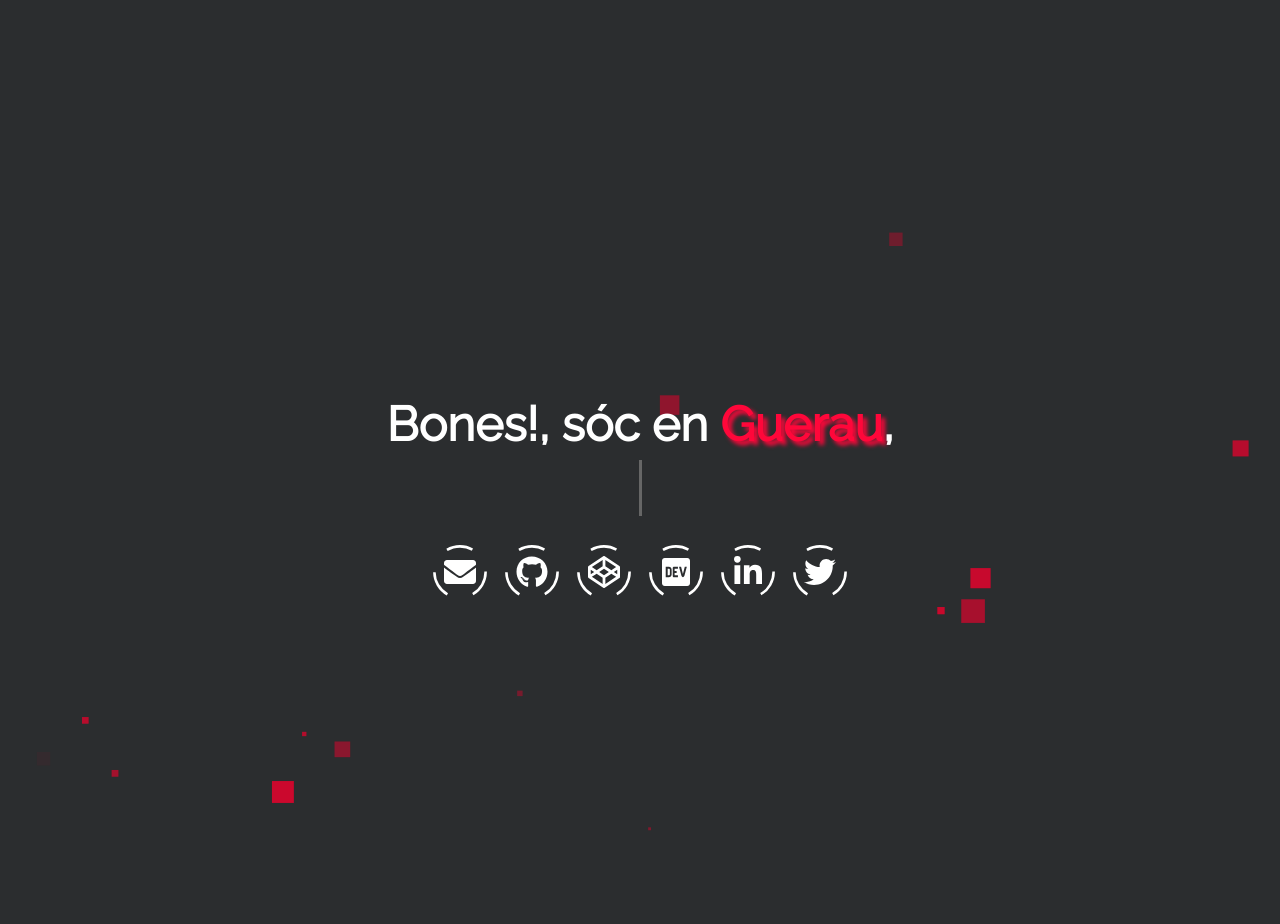
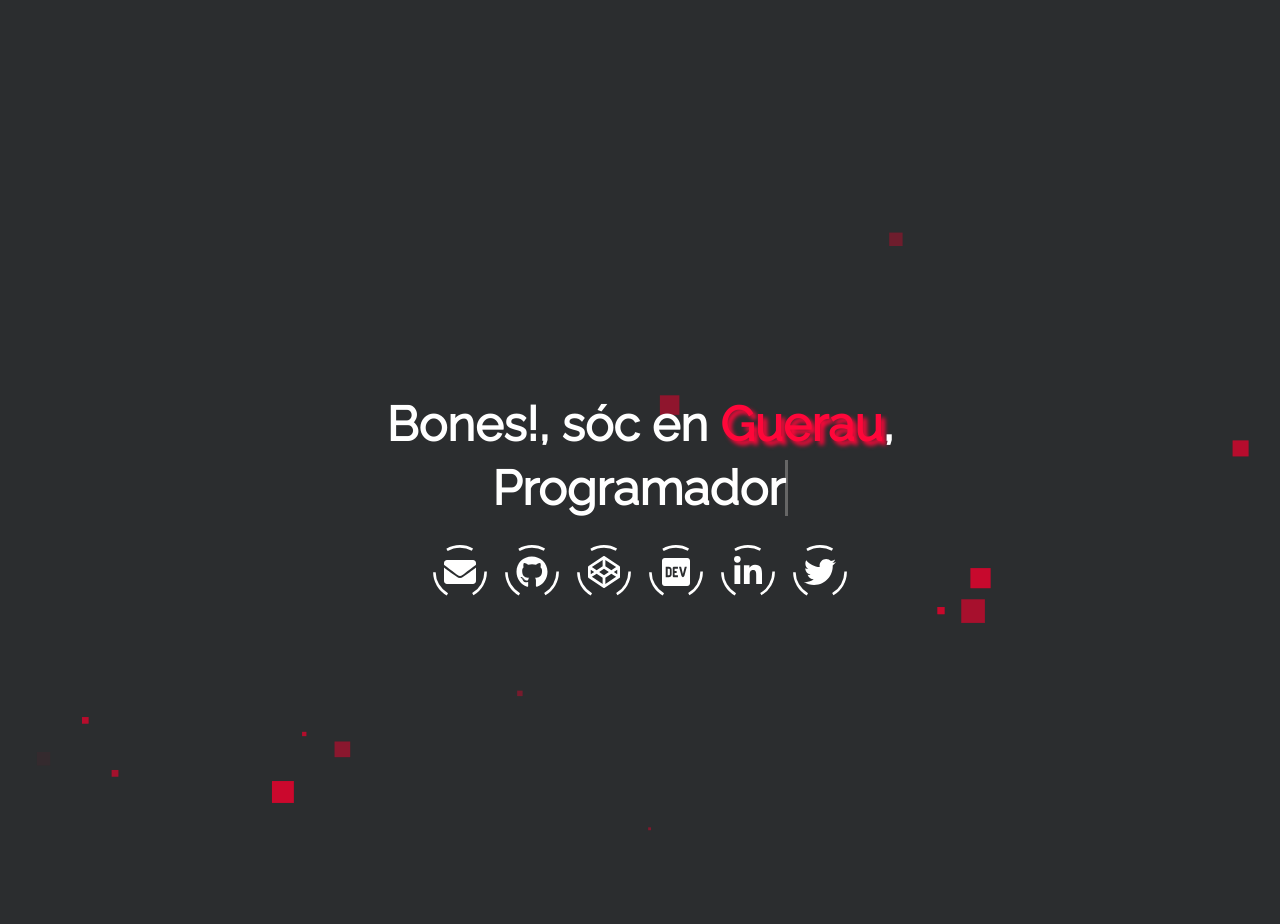
Before and after one commit to Guerauu/Guerauu.github.io, a Jekyll site: the page built from index.html, in a window 1280 px wide. Built offline with Jekyll 4.4.1, drawn with Linux system fonts in a browser that asks for light colours.

Commit message:
Update _config.yml

```diff
--- a/_config.yml
+++ b/_config.yml
@@ -14,8 +14,10 @@ baseurl: ""
 username: Guerau
 # typing_text: This will be typed.
 # > set this to your job title, e.g. Fullstack Developer
-typing_text1: Enginyer
+typing_text1: Programador
 typing_text2: Trombonista
+typing_text3: Professor
+typing_text4: Estudiant
 
 # email: Your E-Mail address for the email button.
 email: email@example.com
```
